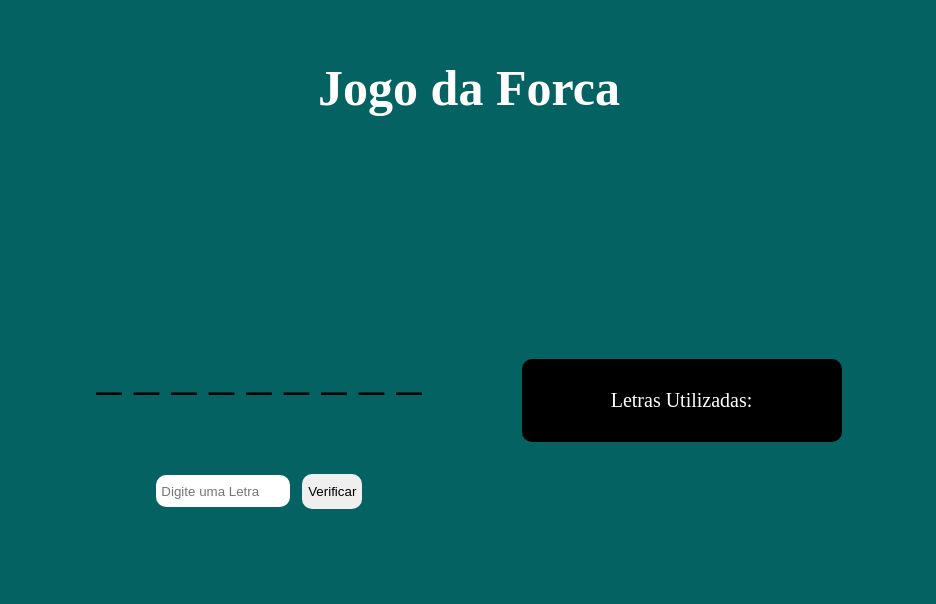
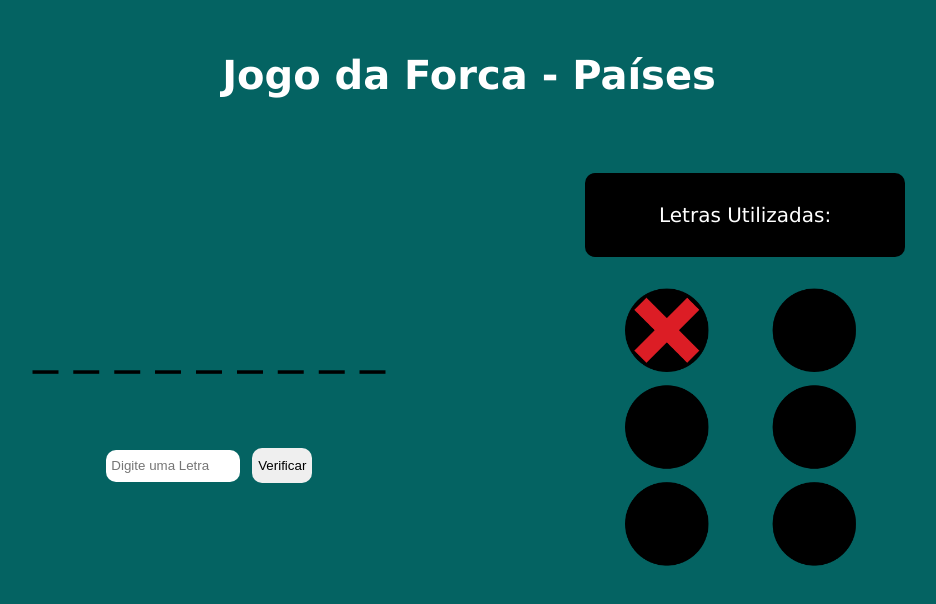
Before and after one commit to jenniferdomgs/aulas-prog-internet, a plain HTML site: page jogo-da-forca/index.html in a window 1280 px wide. Both pictures are taken after a click on the button "Verificar". Shown: the whole page, without its empty margins (171-1107 px from the left). Drawn offline with Linux system fonts and the light colour scheme.

Commit message:
concluindo jogo :100:

```diff
--- a/jogo-da-forca/index.html
+++ b/jogo-da-forca/index.html
@@ -7,7 +7,7 @@
     <link rel="stylesheet" href="style.css">
 </head>
 <body>
-    <h1>Jogo da Forca</h1>
+    <h1>Jogo da Forca - Países</h1>
     <main>
         <div class="box1">
             <p id="palavra"></p>
@@ -18,7 +18,8 @@
         </div>
 
         <div class="box2">
-            <p id="letrasU">Letras utilizadas</p>
+            <div id="box-letrasU"><p id="letrasU">Letras utilizadas</p></div>
+            <img id="tentativas" src="img/6-tentativas.png" alt="tentativas do usuário">
         </div>
     </main>
 
--- a/jogo-da-forca/jogo.js
+++ b/jogo-da-forca/jogo.js
@@ -1,6 +1,6 @@
 const paises = [
     "Brasil", "Canada", "Alemanha",
-    "França", "Italia", "Japao", "China", "Índia", "Australia",
+    "França", "Italia", "Japao", "China", "India", "Australia",
     "Russia", "Argentina", "Mexico", "Espanha", "Portugal",
     "Holanda", "Suiça", "Suecia", "Noruega", "Finlandia", "Turquia"
 ];
@@ -13,10 +13,14 @@ let erros = 0;
 const palavra = document.getElementById("palavra");
 const letrasU = document.getElementById("letrasU");
 const letraInput = document.getElementById("letra");
+const imagemTentativas = document.getElementById("tentativas");
 
 // para ocultar a palavra com os _
 palavra.textContent = "_ ".repeat(paisSorteado.length);
 
+function atualizarImagemTentativas() { // função p/ alterar a imagem de acordo com os erros do usuário (a formatação obedece os nomes das img)
+    imagemTentativas.src = `img/${6 - erros}-tentativas.png`; //
+}
 
 function verificar() { // verificando se tem cada letra dada na palavra
     const letra = letraInput.value.trim().toUpperCase(); // o trim tira os espaços em branco e o toUpperCase deixa as letras maiúsculas
@@ -47,10 +51,14 @@ function verificar() { // verificando se tem cada letra dada na palavra
             alert("Você perdeu!");
             palavra.textContent = paisSorteado; // exibe a palavra completa
         }
-    } else { // verifica se acertou todas as letras
-        const palavraAtual = palavra.textContent.replace(/\s/g, ""); // o replace tira os espaços em branco
-        if (palavraAtual.toUpperCase() === paisSorteado.toUpperCase()) {
+        atualizarImagemTentativas(); // chamamando a função p/ alterar a img
+    } else {
+        const palavraAtual = palavra.textContent.replace(/\s/g, "");
+        if (palavraAtual.toUpperCase() === paisSorteado.toUpperCase()) { // o replace tira os espaços em branco
             alert("Parabéns! Você ganhou!");
         }
     }
 }
+
+
+atualizarImagemTentativas(); // chamando a função p/ alterar a img quando iniciar
--- a/jogo-da-forca/style.css
+++ b/jogo-da-forca/style.css
@@ -7,9 +7,10 @@ body {
     width: auto;
 }
 
+
 main {
     display: flex;
-    gap: 100px;
+    gap: 200px;
     width: 900px;
     height: 500px;
     justify-content: center;
@@ -18,7 +19,12 @@ main {
 
 h1 {
     color: white;
-    font-size: 50px;
+    font-size: 40px;
+    font-family: Verdana, Geneva, Tahoma, sans-serif;
+}
+
+p {
+    font-family: Verdana, Geneva, Tahoma, sans-serif;
 }
 
 input {
@@ -44,9 +50,10 @@ button:hover {
     flex-direction: column;
     text-align: center;
     font-size: 50px;
+    width: auto;
 }
 
-.box2 {
+#box-letrasU {
     width: 300px;
     height: auto;
     background-color: black;
@@ -56,3 +63,15 @@ button:hover {
     padding: 10px;
     border-radius: 10px;
 }
+
+#tentativas {
+    width: 300px;
+}
+
+.box2 {
+    display: flex;
+    flex-direction: column;
+    width: 320px;
+    align-items: center;
+    gap: 20px;
+}
```
Also changed, not shown: jogo-da-forca/img/1-tentativas.png (renamed from jogo-da-forca/img/1-tentativa.png).
